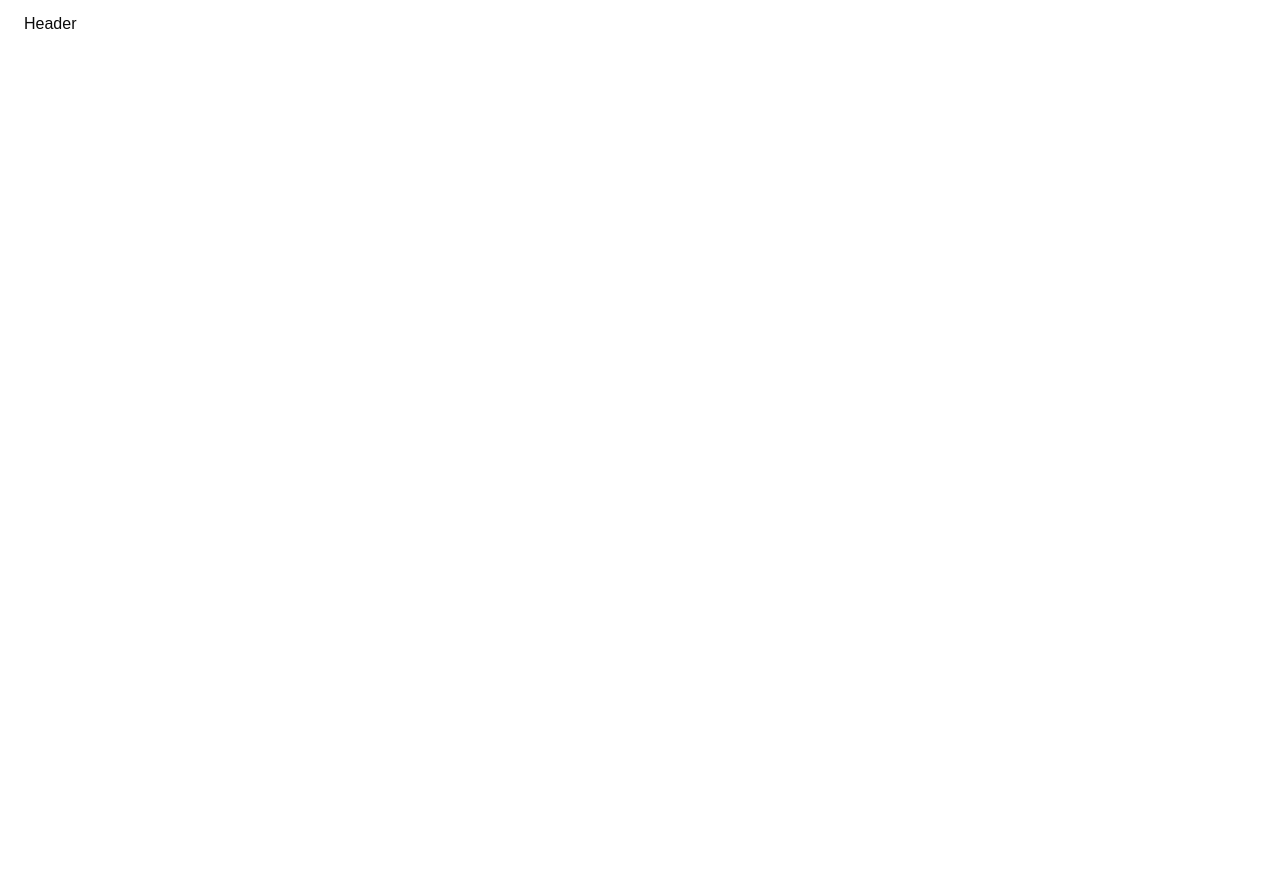
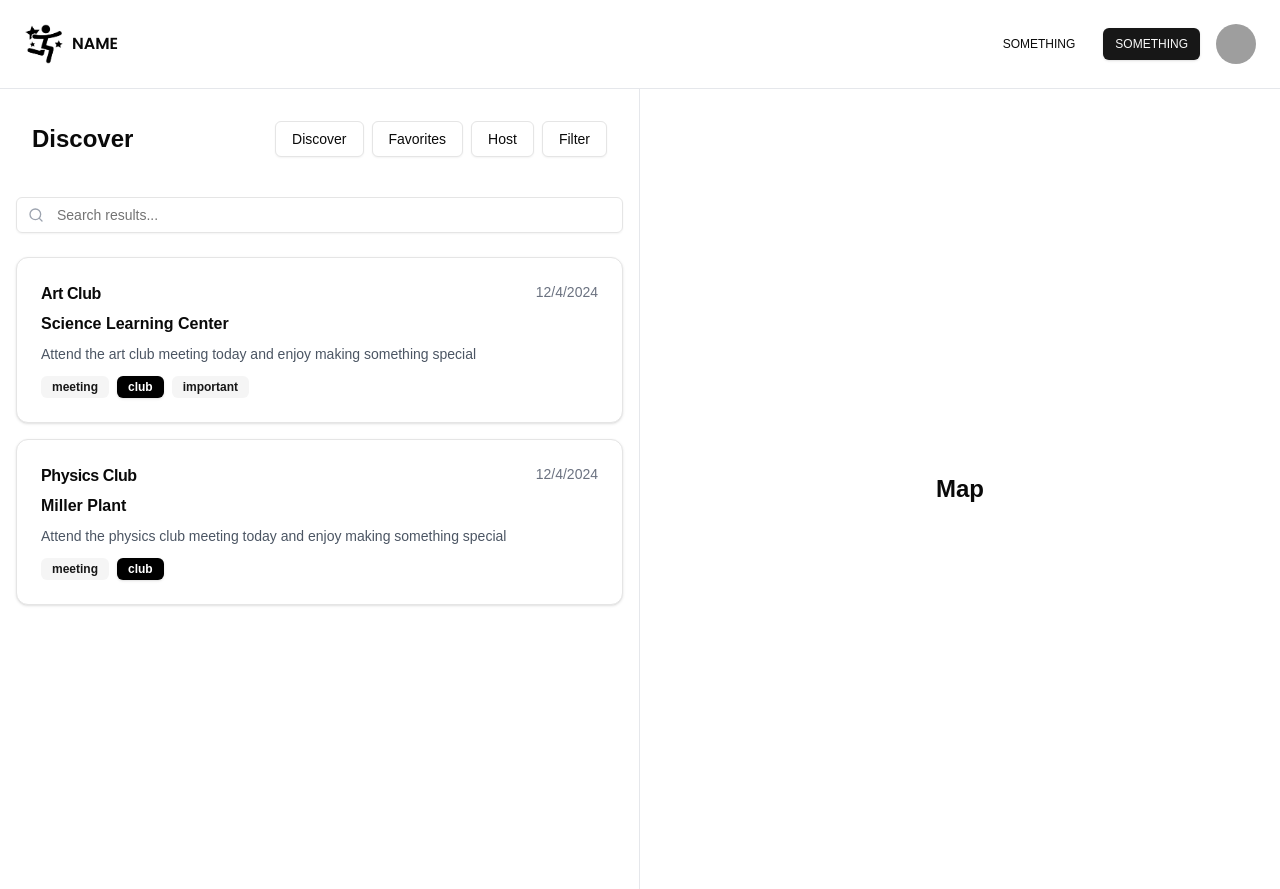
Before and after one commit to Khaliqo0324/Activity-Finder, a Next.js app in the folder activity_app/: page /base in a window 1280 px wide. Before the commit the page ends 800 px from the top, so only its background shows below. Built offline with nearby package versions, Linux system fonts and the light colour scheme; grey boxes are pictures that could not be loaded.

Commit message:
Main page UI creation

```diff
--- a/activity_app/src/app/(landing)/_components/footer.tsx
+++ b/activity_app/src/app/(landing)/_components/footer.tsx
@@ -1,5 +1,5 @@
 import { Button } from "@/components/ui/button";
-import { Logo } from "./logo";
+import { Logo } from "../../../components/logo";
 
 export const Footer = () => {
     return (
--- a/activity_app/src/app/(landing)/_components/heading.tsx
+++ b/activity_app/src/app/(landing)/_components/heading.tsx
@@ -13,7 +13,12 @@ export const Heading = () => {
             <h3 className="text-base sm:text-xl md:text-2xl font-medium mt-4">
                 <span className="underline">NAME</span> is your ultimate destination for finding and joining activities, bringing people together with ease and simplicity.
             </h3>
-            <Button> Enter NAME </Button>
+            <Button>
+                <Link href="/base">
+                    Enter NAME
+
+                </Link>
+            </Button>
         </div>
     );
 }
--- a/activity_app/src/app/(landing)/_components/navbar.tsx
+++ b/activity_app/src/app/(landing)/_components/navbar.tsx
@@ -1,6 +1,6 @@
 "use client";
 
-import { Logo } from "./logo";
+import { Logo } from "../../../components/logo";
 import { Button } from "@/components/ui/button";
 import Link from "next/link";
 
@@ -15,15 +15,10 @@ export const Navbar = () => {
                         Log in
                     </Link>
                 </Button>
+
                 <Button size="sm" asChild>
-                    <Link href="/signup">
-                        Get Nexa Free
-                    </Link>
-                </Button>
-
-                <Button variant="ghost" size="sm" asChild>
-                    <Link href="/documents">
-                        Enter Nexa
+                    <Link href="/base">
+                        Enter NAME
                     </Link>
                 </Button>
 
--- a/activity_app/src/app/(landing)/layout.tsx
+++ b/activity_app/src/app/(landing)/layout.tsx
@@ -7,7 +7,9 @@ const LandingLayout = ({
 }) => {
     return (
         <div className="h-full">
-            <Navbar />
+            <div className="border-b border-gray-200">
+                <Navbar />
+            </div>
             <main className="h-full pt-10">
                 {children}
             </main>
--- a/activity_app/src/app/(landing)/page.tsx
+++ b/activity_app/src/app/(landing)/page.tsx
@@ -9,7 +9,9 @@ const LandingPage = () => {
         <Heading />
         <LandingImage />
       </div>
-      <Footer />
+      <div className="border-b border-gray-200">
+        <Footer />
+      </div>
     </div>
    );
 }
--- a/activity_app/src/app/(main)/(routes)/base/page.tsx
+++ b/activity_app/src/app/(main)/(routes)/base/page.tsx
@@ -1,9 +1,16 @@
+"use client";
+import { PrimaryNav } from "../../_components/PrimaryNav";
+import SearchInbox from "../../_components/SearchResult";
 
-import { Button } from "@/components/ui/button"
-import MainHeader from "../../_components/MainHeader"
+const LandingPage = () => {
+  return (
+    <>
+      <div className="border-b border-gray-200">
+        <PrimaryNav />
+      </div>
+      <SearchInbox />
+    </>
+  );
+}
 
-export default function Main() {
-    return (
-        <div><MainHeader /></div>
-    )
-}
+export default LandingPage;
--- a/activity_app/src/app/(main)/_components/MainHeader.tsx
+++ /dev/null
@@ -1,13 +0,0 @@
-import React from "react";
-
-const MainHeader = () => {
-    return (
-        <div className="flex justify-between items-center min-h-12 w-full px-6">
-            <div>
-                Header
-            </div>
-        </div>
-    )
-};
-
-export default MainHeader;
--- /dev/null
+++ b/activity_app/src/app/(main)/_components/PrimaryNav.tsx
@@ -0,0 +1,28 @@
+"use client";
+
+import { Avatar } from "@/components/ui/avatar";
+import { Logo } from "../../../components/logo";
+import { Button } from "@/components/ui/button";
+import Link from "next/link";
+import { UserAvatar } from "@/components/avatar";
+
+export const PrimaryNav = () => {
+    return (
+        <div className="flex items-center w-full p-6 bg-background z-50">
+            <Logo />
+            <div className="md:ml-auto md:justify-end w-full flex items-center space-x-4">
+
+                <Button variant="ghost" size="sm" asChild>
+                    <p>SOMETHING</p>
+                </Button>
+
+                <Button size="sm" asChild>
+                    <p>SOMETHING</p>
+                </Button>
+
+                <UserAvatar />
+            </div>
+
+        </div>
+    );
+}
--- /dev/null
+++ b/activity_app/src/app/(main)/_components/SearchResult.tsx
@@ -0,0 +1,164 @@
+import React, { useState, useMemo } from 'react';
+import { Search } from 'lucide-react';
+import { Badge } from "@/components/ui/badge";
+import { Button } from "@/components/ui/button";
+import { Card, CardHeader, CardTitle, CardContent } from "@/components/ui/card";
+import { Input } from "@/components/ui/input";
+
+interface Search {
+  id: number;
+  activity: string;
+  location: string;
+  preview: string;
+  timestamp: string;
+  tags: string[];
+  isVerified?: boolean;
+}
+
+const SearchInbox = () => {
+  const [searchQuery, setSearchQuery] = useState('');
+
+  const results: Search[] = [
+    {
+      id: 1,
+      activity: "Art Club",
+      location: "Science Learning Center",
+      preview: "Attend the art club meeting today and enjoy making something special",
+      timestamp: "12/4/2024",
+      tags: ["meeting", "club", "important"]
+    },
+    {
+        id: 2,
+        activity: "Physics Club",
+        location: "Miller Plant",
+        preview: "Attend the physics club meeting today and enjoy making something special",
+        timestamp: "12/4/2024",
+        tags: ["meeting", "club"]
+    },
+    // Additional results here...
+  ];
+
+  const filteredSearches = useMemo(() => {
+    const query = searchQuery.toLowerCase().trim();
+
+    if (!query) return results;
+
+    return results.filter(result => {
+      const searchableContent = [
+        result.activity,
+        result.location,
+        result.preview,
+        ...result.tags
+      ].join(' ').toLowerCase();
+
+      return searchableContent.includes(query);
+    });
+  }, [searchQuery]);
+
+  const highlightMatch = (text: string) => {
+    if (!searchQuery.trim()) return text;
+
+    const regex = new RegExp(`(${searchQuery})`, 'gi');
+    const parts = text.split(regex);
+
+    return parts.map((part, index) =>
+      regex.test(part) ? (
+        <span key={index} className="bg-yellow-200">{part}</span>
+      ) : (
+        part
+      )
+    );
+  };
+
+  return (
+    <div className="flex w-screen h-screen">
+      <div className="w-1/2 p-4 border-r border-gray-200">
+        {/* Buttons above the search bar */}
+        <div className="max-w-3xl mx-auto p-4">
+          <div className="flex justify-between items-center mb-6">
+            <h1 className="text-2xl font-bold">Discover</h1>
+            <div className="flex gap-2">
+              <Button variant="outline" className="bg-white">
+                Discover
+              </Button>
+              <Button variant="outline" className="bg-white">
+                Favorites
+              </Button>
+              <Button variant="outline" className="bg-white">
+                Host
+              </Button>
+              <Button variant="outline" className="bg-white">
+                Filter
+              </Button>
+            </div>
+          </div>
+        </div>
+
+        {/* Search bar */}
+        <div className="relative mb-6">
+          <Search className="absolute left-3 top-1/2 transform -translate-y-1/2 text-gray-400 h-4 w-4" />
+          <Input
+            type="text"
+            placeholder="Search results..."
+            className="w-full pl-10"
+            value={searchQuery}
+            onChange={(e) => setSearchQuery(e.target.value)}
+          />
+        </div>
+
+        {/* Search results */}
+        <div className="space-y-4">
+          {filteredSearches.length === 0 ? (
+            <div className="text-center py-8 text-gray-500">
+              No results found matching "{searchQuery}"
+            </div>
+          ) : (
+            filteredSearches.map((result) => (
+              <Card key={result.id} className="hover:bg-gray-50 cursor-pointer">
+                <CardHeader className="pb-2">
+                  <div className="flex justify-between items-start">
+                    <div className="flex items-center gap-2">
+                      <CardTitle className="text-base font-semibold">
+                        {highlightMatch(result.activity)}
+                      </CardTitle>
+                      {result.isVerified && (
+                        <span className="text-blue-500">●</span>
+                      )}
+                    </div>
+                    <span className="text-sm text-gray-500">{result.timestamp}</span>
+                  </div>
+                  <h3 className="text-base font-semibold">
+                    {highlightMatch(result.location)}
+                  </h3>
+                </CardHeader>
+                <CardContent>
+                  <p className="text-gray-600 text-sm mb-3">
+                    {highlightMatch(result.preview)}
+                  </p>
+                  <div className="flex gap-2">
+                    {result.tags.map((tag) => (
+                      <Badge
+                        key={tag}
+                        variant={tag === 'club' ? 'default' : 'secondary'}
+                        className={`${tag === 'club' ? 'bg-black text-white' : ''}
+                          ${searchQuery && tag.includes(searchQuery.toLowerCase()) ? 'ring-2 ring-yellow-200' : ''}`}
+                      >
+                        {highlightMatch(tag)}
+                      </Badge>
+                    ))}
+                  </div>
+                </CardContent>
+              </Card>
+            ))
+          )}
+        </div>
+      </div>
+
+      <div className="w-1/2 flex items-center justify-center">
+        <p className="text-2xl font-bold">Map</p>
+      </div>
+    </div>
+  );
+};
+
+export default SearchInbox;
--- /dev/null
+++ b/activity_app/src/components/avatar.tsx
@@ -0,0 +1,14 @@
+import {
+    Avatar,
+    AvatarFallback,
+    AvatarImage,
+  } from "@/components/ui/avatar"
+
+  export function UserAvatar() {
+    return (
+      <Avatar>
+        <AvatarImage src="https://www.flaticon.com/free-icons/user" alt="@shadcn" />
+        <AvatarFallback>USR</AvatarFallback>
+      </Avatar>
+    )
+}
```
Also changed, not shown: activity_app/src/app/(main)/_components/SecondaryNav.tsx (added), activity_app/src/components/logo.tsx (renamed from activity_app/src/app/(landing)/_components/logo.tsx).
